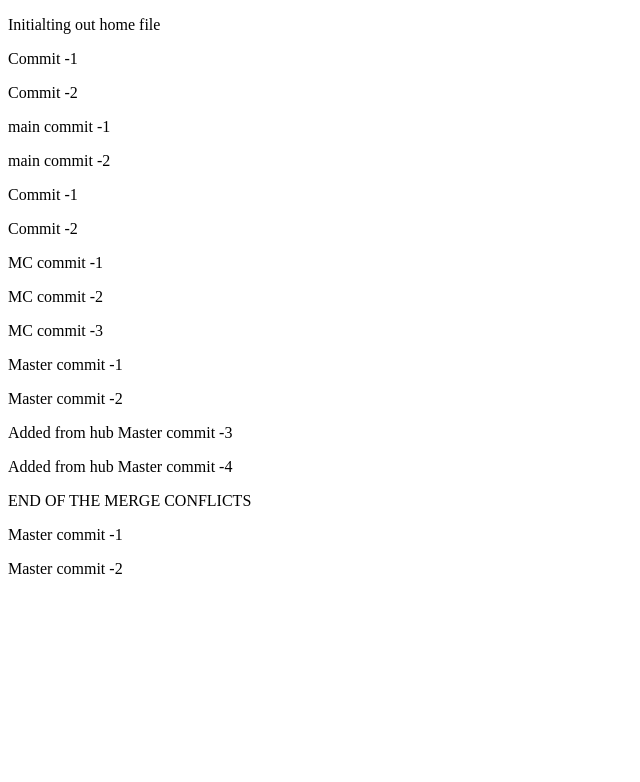
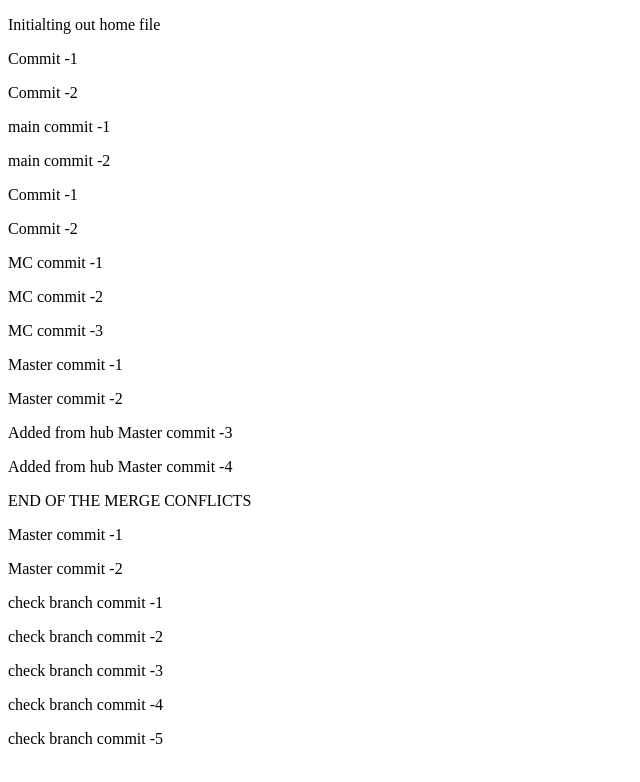
Before and after one commit to VAIBHAVCES/git-revisit, a plain HTML site: page home.html in a window 1280 px wide. Shown: the whole page, without its empty margins (0-640 px from the left). Drawn offline with Linux system fonts and the light colour scheme.

Commit message:
check box feature added

```diff
--- a/home.html
+++ b/home.html
@@ -24,8 +24,6 @@
         <p>MC commit -1 </p>
         <p>MC commit -2 </p>
         <p>MC commit -3 </p>
-
-
     </div>
 
 
@@ -44,5 +42,16 @@
 
     </div>
 
+
+    <div class="main3">
+        <p>check branch commit -1 </p>
+        <p>check branch commit -2 </p>
+        <p>check branch commit -3 </p>
+        <p>check branch commit -4 </p>
+        <p>check branch commit -5 </p>
+
+    </div>
+
+
   </body>
 </html>
```
